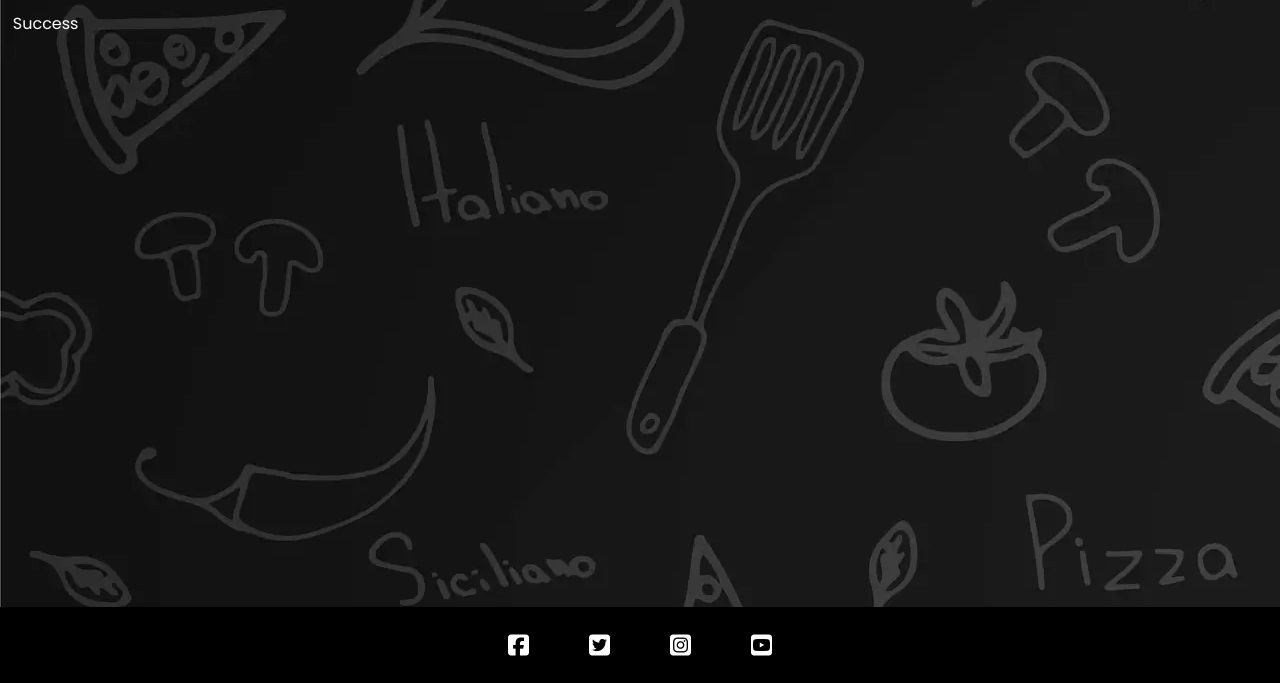
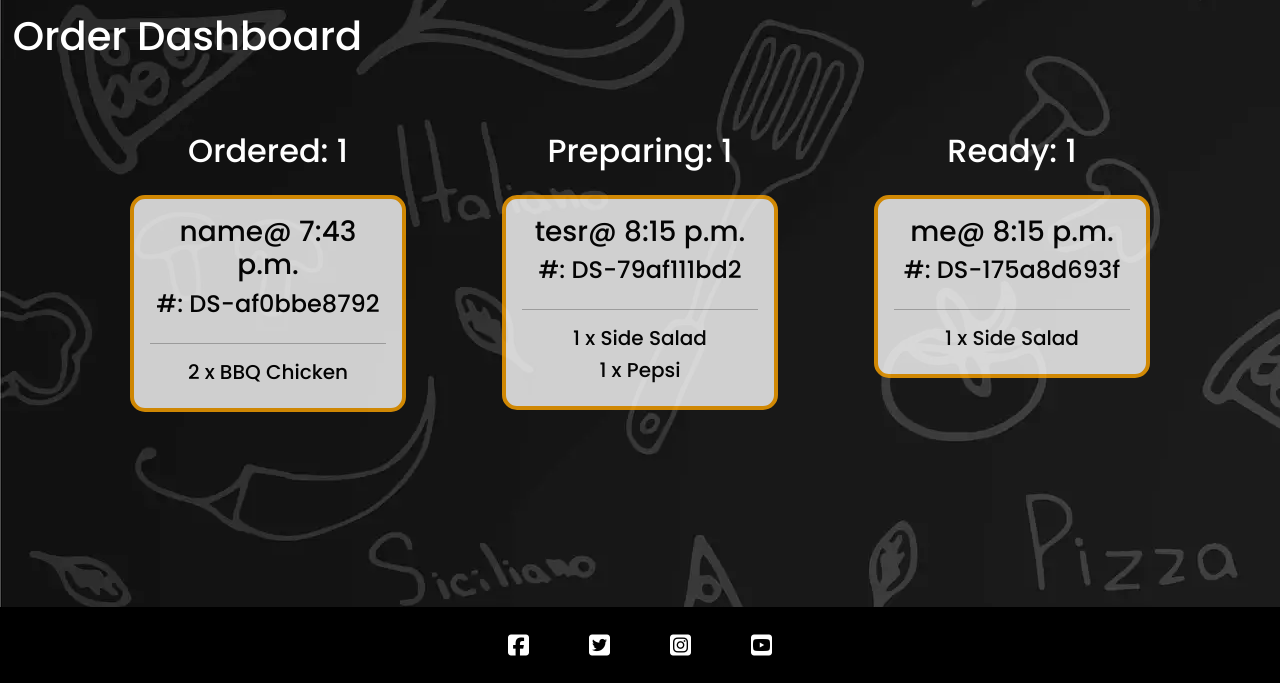
Before and after one commit to NaveedNaseem84/PP5-Ds_Pizza, a Django app: page /management/ in a window 1280 px wide. Shown: the part 117-800 px from the top of the page. Run offline with Django 4.2, Linux system fonts and the light colour scheme; a user stored in the database is signed in; data comes from the database, SQL or seed files in the repository; both versions use the stored data as it was after the commit; some libraries are stand-ins or nearby versions.

Commit message:
create management order view and template: show orders ordered, preparing and ready

```diff
--- a/management/templates/management/management.html
+++ b/management/templates/management/management.html
@@ -4,7 +4,61 @@
 {% block content %}
 
 <div class="container-fluid secondary-bg d-flex flex-column h-100">
-    <p>Success</p>
+    <h1>Order Dashboard</h1>
+    <div class="container">
+        <div class="row text-center m-auto">
+            <!-- Ordered -->
+            <div class="col-12 col-md-4 p-5">
+                <h2 class="text-center p-3">Ordered: {{order_count}}</h2>
+                {% for order in orders %}
+                {% if order.status == "Ordered" %}
+                <div class="card brand-text mb-4 p-3">
+                    <h3>{{ order.name }}@ {{ order.date.time }}</h3>
+                    <h4>#:</strong> {{ order.order_ref }}</h4>
+                    <hr>
+                        {% for item in order.pizzaorderlineitems.all %}
+                    <h5>{{ item.quantity }} x {{ item.product }}</h5>
+                    {% endfor %}
+                </div>
+                {% endif %}
+                {% endfor %}
+            </div>
+
+            <!-- Preparing -->
+            <div class="col-12 col-md-4 p-5">
+                <h2 class="text-center p-3">Preparing: {{preparing_count}}</h2>
+                {% for order in orders %}
+                {% if order.status == "Preparing" %}
+                <div class="card brand-text mb-4 p-3">
+                    <h3>{{ order.name }}@ {{ order.date.time }}</h3>
+                    <h4>#:</strong> {{ order.order_ref }}</h4>
+                    <hr>
+                        {% for item in order.pizzaorderlineitems.all %}
+                    <h5>{{ item.quantity }} x {{ item.product }}</h5>
+                    {% endfor %}
+                </div>
+                {% endif %}
+                {% endfor %}
+            </div>
+
+            <!-- Ready -->
+            <div class="cardcol-12 col-md-4 p-5">
+                <h2 class="text-center p-3">Ready: {{ready_count}}</h2>
+                {% for order in orders %}
+                {% if order.status == "Ready" %}
+                <div class="card brand-text mb-4 p-3">
+                    <h3>{{ order.name }}@ {{ order.date.time }}</h3>
+                    <h4>#:</strong> {{ order.order_ref }}</h4>
+                    <hr>
+                        {% for item in order.pizzaorderlineitems.all %}
+                    <h5>{{ item.quantity }} x {{ item.product }}</h5>
+                    {% endfor %}
+                </div>
+                {% endif %}
+                {% endfor %}
+            </div>
+        </div>
+    </div>
 
 </div>
 
--- a/management/templates/management/product_admin.html
+++ b/management/templates/management/product_admin.html
@@ -8,8 +8,8 @@
 <div class="container-fluid secondary-bg d-flex flex-column h-100">
     <div class="container card col-12 col-md-3 text-dark text-left pt-3 mt-3 pb-3">
      <div class="p-3">
-        <div class="col-sm">
-                <a href="{% url 'menu' %}" class="sm-4 btn btn-warning mr-3 justify-content-end">Back to Menu</a>
+        <div class="col-sm text-center pb-4">
+                <a href="{% url 'menu' %}" class="sm-4 btn btn-warning mr-3">Back to Menu</a>
             </div>
         <h1 class="text-center">{{product}} {{item}}</h1>
 
--- a/management/views.py
+++ b/management/views.py
@@ -3,12 +3,35 @@ from django.http import HttpResponseRedirect
 from django.contrib import messages
 from.forms import NewPizzaForm, NewDealForm, NewExtraForm
 from menu.models import Deal, Pizza, Extras
+from checkout.models import PizzaOrder
 from menu.views import menu_view
 
 
 def management_view(request):
+    """
+    dashboard to show the all current orders with status
+    """
 
-    return render(request, 'management/management.html')
+
+    if not request.user.is_staff:
+        messages.add_message(request, messages.ERROR,'Please login')
+        return redirect(reverse('menu'))
+
+    orders = PizzaOrder.objects.prefetch_related("pizzaorderlineitems").filter(status__in=["Ordered", "Preparing","Ready",])
+    ordered_count = orders.filter(status="Ordered").count()
+    preparing_count = orders.filter(status="Preparing").count()
+    ready_count = orders.filter(status="Ready").count()
+
+    template = "management/management.html"
+    context = {
+        "orders": orders,
+        "order_count": ordered_count,
+        "preparing_count": preparing_count,
+        "ready_count": ready_count,
+
+    }
+
+    return render(request, template, context)
 
 def add_product(request):
     """
```
Also changed, not shown: db.sqlite3.
